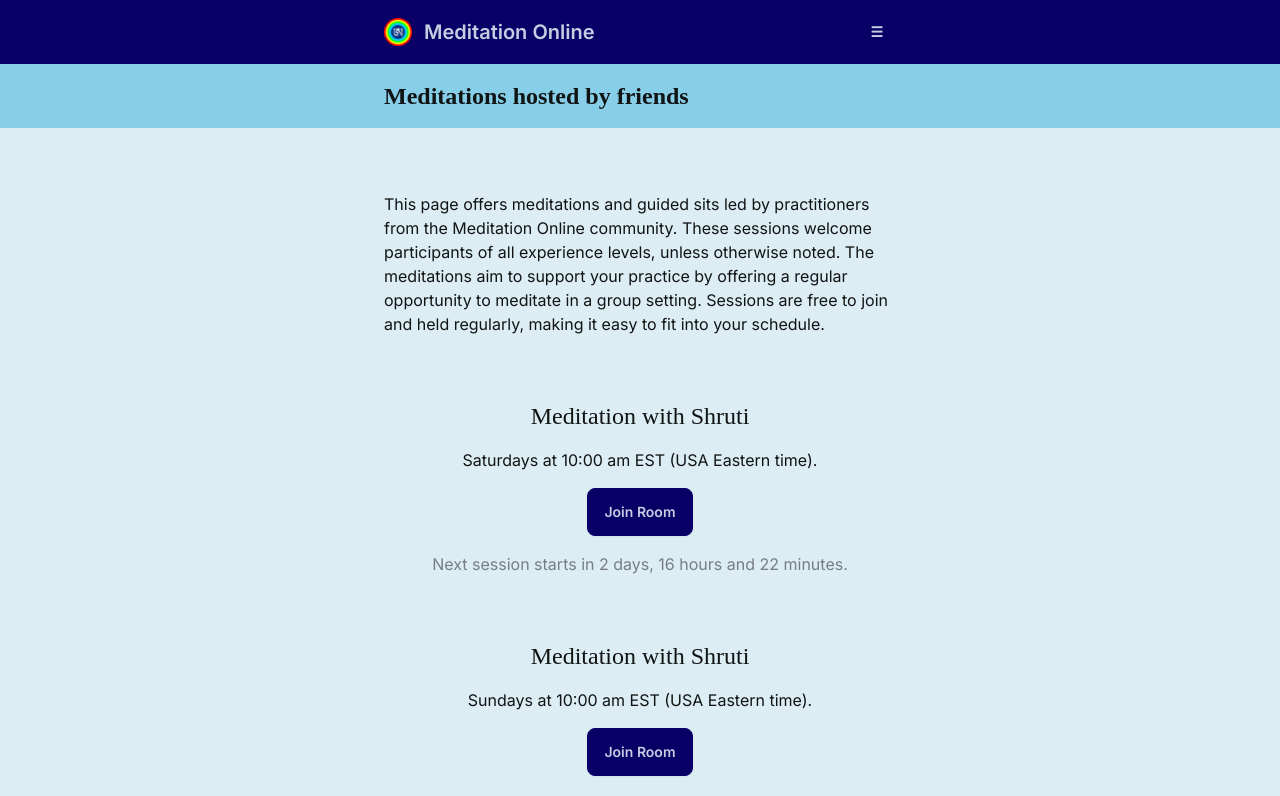
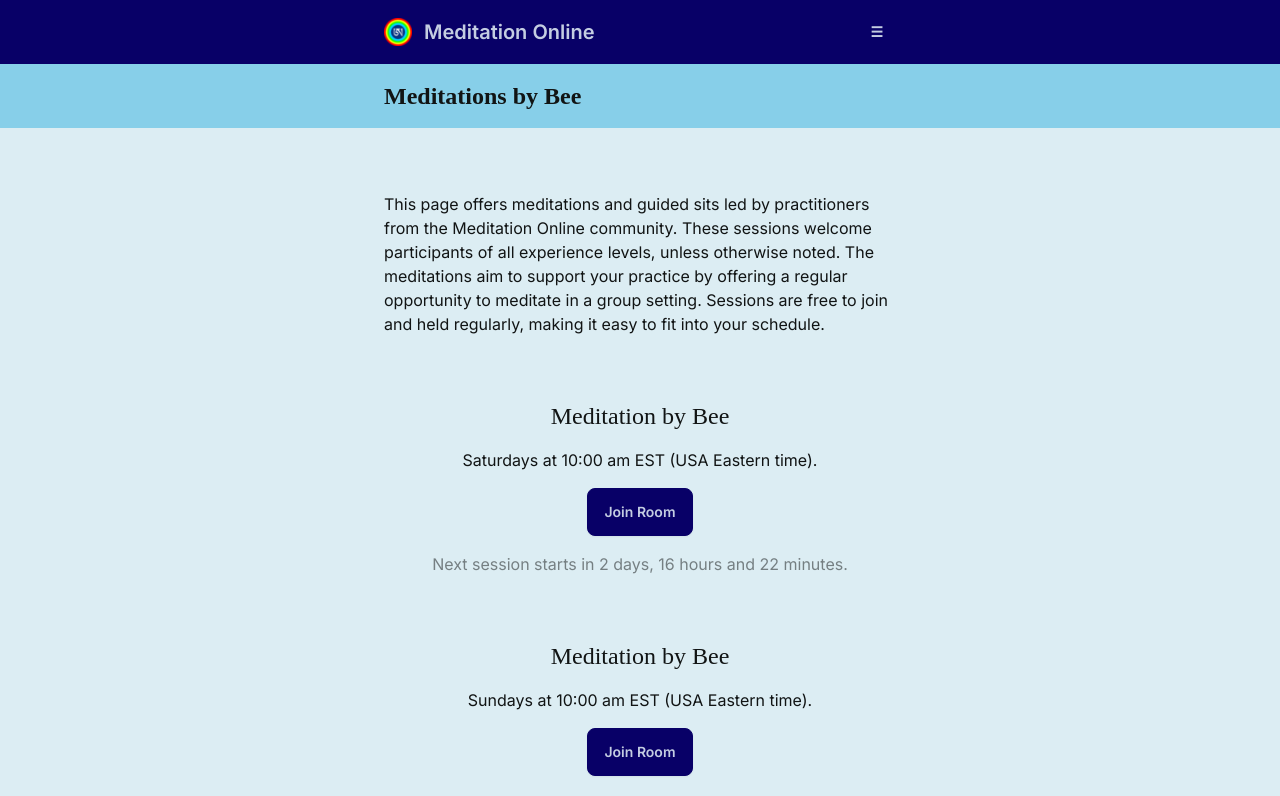
Before and after one commit to mo-sangha/website, a SvelteKit app in the folder frontend/: page /friends in a window 1280 px wide. Shown: the top 796 px of the page. Built offline with nearby package versions, Linux system fonts and the light colour scheme; a web font is replaced by a local one.

Commit message:
Meditations with Bee

```diff
--- a/frontend/src/routes/friends/+page.svelte
+++ b/frontend/src/routes/friends/+page.svelte
@@ -1,8 +1,8 @@
 <script lang="ts">
 	import Countdown from '/src/components/Countdown.svelte';
 	const meditationEvents = [
-		{ title: 'Meditation with Shruti', dayOfWeek: 6, times: ['10:00'] },
-		{ title: 'Meditation with Shruti', dayOfWeek: 0, times: ['10:00'] },
+		{ title: 'Meditation by Bee', dayOfWeek: 6, times: ['10:00'] },
+		{ title: 'Meditation by Bee', dayOfWeek: 0, times: ['10:00'] },
 	];
 
 	function twelveHourTime(time: string) {
@@ -29,7 +29,7 @@
 </script>
 
 <div class="h-full w-full flex flex-col gap-8 md:gap-16">
-	<h2 class="page-header">Meditations hosted by friends</h2>
+	<h2 class="page-header">Meditations by Bee</h2>
 	<div class="page-content-section">
 		This page offers meditations and guided sits led by practitioners from the Meditation Online
 		community. These sessions welcome participants of all experience levels, unless otherwise noted.
```
